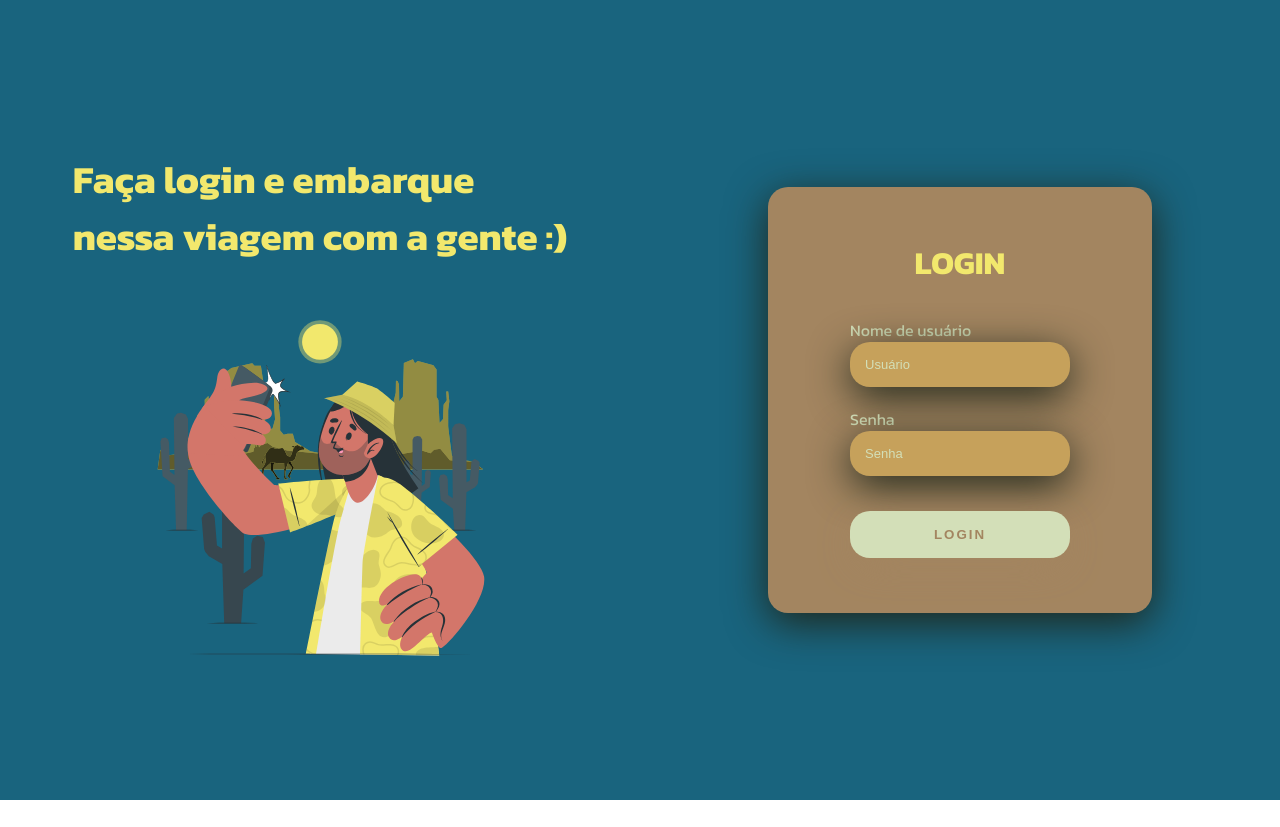
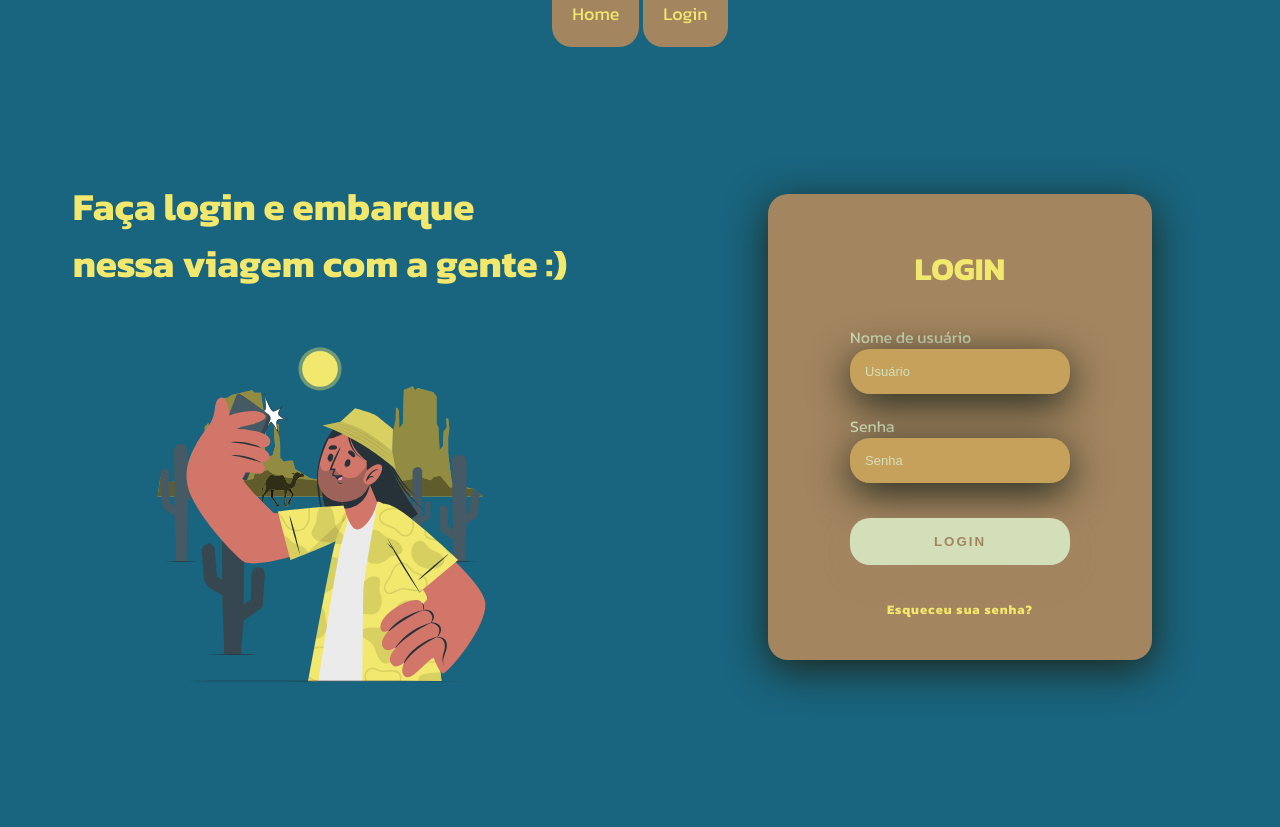
Before and after one commit to miguelfmds/projetologin, a plain HTML site: page index.html in a window 1280 px wide. Before the commit the page ends 800 px from the top, so only its background shows below. Drawn offline with Linux system fonts and the light colour scheme.

Commit message:
Atualição de página

```diff
--- a/index.html
+++ b/index.html
@@ -7,6 +7,12 @@
     <title>Login</title>
 </head>
 <body>
+    <header class="cabecalho">
+        <nav class="cabecalho__menu">
+            <a class="cabecalho__menu__link" href="">Home</a>
+            <a class="cabecalho__menu__link" href="">Login</a>
+        </nav>
+    </header>
     <div class="main-login">
         <div class="esquerda-login">
             <h1>Faça login e embarque<br>nessa viagem com a gente :)</h1>
@@ -24,6 +30,7 @@
                     <input type="password" name="usuario" placeholder="Senha">
                 </div>
                 <button class="botao-login">Login</button>
+                <h2 class="login-esquecido">Esqueceu sua senha?</h2>
             </div>
         </div>
     </div>
--- a/style.css
+++ b/style.css
@@ -7,6 +7,23 @@ body {
 
 body * {
     box-sizing: border-box;
+}
+
+.cabecalho {
+    background: #19647E;
+}
+
+.cabecalho__menu {
+    text-align: center;
+}
+
+.cabecalho__menu__link {
+    background: #A38560;
+    text-decoration: none;
+    font-size: 18px;
+    color: #F2E86D;
+    border-radius: 20px;
+    padding: 20px;
 }
 
 .main-login {
@@ -108,6 +125,16 @@ body * {
     box-shadow: 0px 10px 40px -12px #A38560;
 }
 
+.login-esquecido {
+    color: #F2E86D;
+    font-size: 13px;
+    outline: none;
+    box-sizing: border-box;
+    text-align: center;
+    letter-spacing: 1px;
+    cursor: pointer;
+}
+
 @media only screen and (max-width: 950px) {
     .card-login {
         width: 85%;
```
